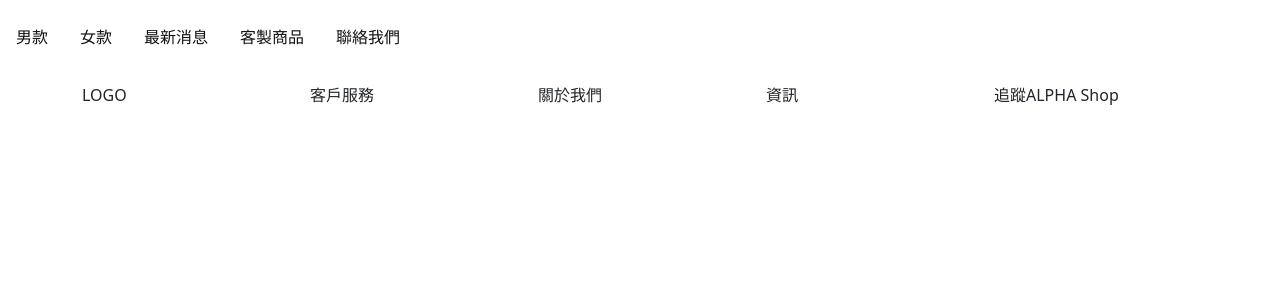
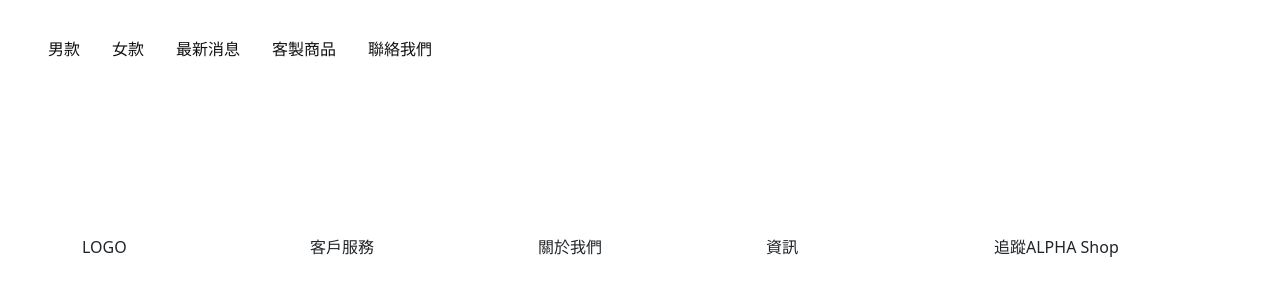
Before and after one commit to naluwan/ALPHA-SHOP-React, a React (Create React App) app: page / in a window 1280 px wide. Shown: the top 300 px of the page. Built offline with nearby package versions, Linux system fonts and the light colour scheme.

Commit message:
feat: change filename extension js to jsx

```diff
--- a/src/components/Footer/FooterComponent.js
+++ b/src/components/Footer/FooterComponent.jsx
@@ -2,7 +2,7 @@ import './style.css';
 
 const FooterComponent = () => {
   return (
-    <div className="container">
+    <footer className="container pt-5">
       <div className="row align-items-center">
         <div className="col">LOGO</div>
         <div className="col">客戶服務</div>
@@ -10,7 +10,7 @@ const FooterComponent = () => {
         <div className="col">資訊</div>
         <div className="col">追蹤ALPHA Shop</div>
       </div>
-    </div>
+    </footer>
   );
 };
 
--- a/src/components/Footer/style.css
+++ b/src/components/Footer/style.css
@@ -1,3 +1,4 @@
-Container{
-  text-align: center;
+footer{
+  padding: 5rem;
+  margin: 5rem;
 }
--- a/src/components/Header/HeaderComponent.js
+++ /dev/null
@@ -1,35 +0,0 @@
-import './style.css';
-
-const HeaderComponent = () => {
-  return (
-    <ul className="nav">
-      <li className="nav-item">
-        <a className="nav-link active" aria-current="page" href="/">
-          <h6>男款</h6>
-        </a>
-      </li>
-      <li className="nav-item">
-        <a className="nav-link" href="/">
-          <h6>女款</h6>
-        </a>
-      </li>
-      <li className="nav-item">
-        <a className="nav-link" href="/">
-          <h6>最新消息</h6>
-        </a>
-      </li>
-      <li className="nav-item">
-        <a className="nav-link" href="/">
-          <h6>客製商品</h6>
-        </a>
-      </li>
-      <li className="nav-item">
-        <a className="nav-link" href="/">
-          <h6>聯絡我們</h6>
-        </a>
-      </li>
-    </ul>
-  );
-};
-
-export default HeaderComponent;
--- /dev/null
+++ b/src/components/Header/HeaderComponent.jsx
@@ -0,0 +1,37 @@
+import './style.css';
+
+const HeaderComponent = () => {
+  return (
+    <header>
+      <ul className="nav">
+        <li className="nav-item">
+          <a className="nav-link active" aria-current="page" href="/">
+            <h6>男款</h6>
+          </a>
+        </li>
+        <li className="nav-item">
+          <a className="nav-link" href="/">
+            <h6>女款</h6>
+          </a>
+        </li>
+        <li className="nav-item">
+          <a className="nav-link" href="/">
+            <h6>最新消息</h6>
+          </a>
+        </li>
+        <li className="nav-item">
+          <a className="nav-link" href="/">
+            <h6>客製商品</h6>
+          </a>
+        </li>
+        <li className="nav-item">
+          <a className="nav-link" href="/">
+            <h6>聯絡我們</h6>
+          </a>
+        </li>
+      </ul>
+    </header>
+  );
+};
+
+export default HeaderComponent;
--- a/src/components/Header/style.css
+++ b/src/components/Header/style.css
@@ -1,5 +1,5 @@
-ul{
-  padding: 20px;
+header{
+  padding: 2rem;
 }
 
 .nav-link{
```
